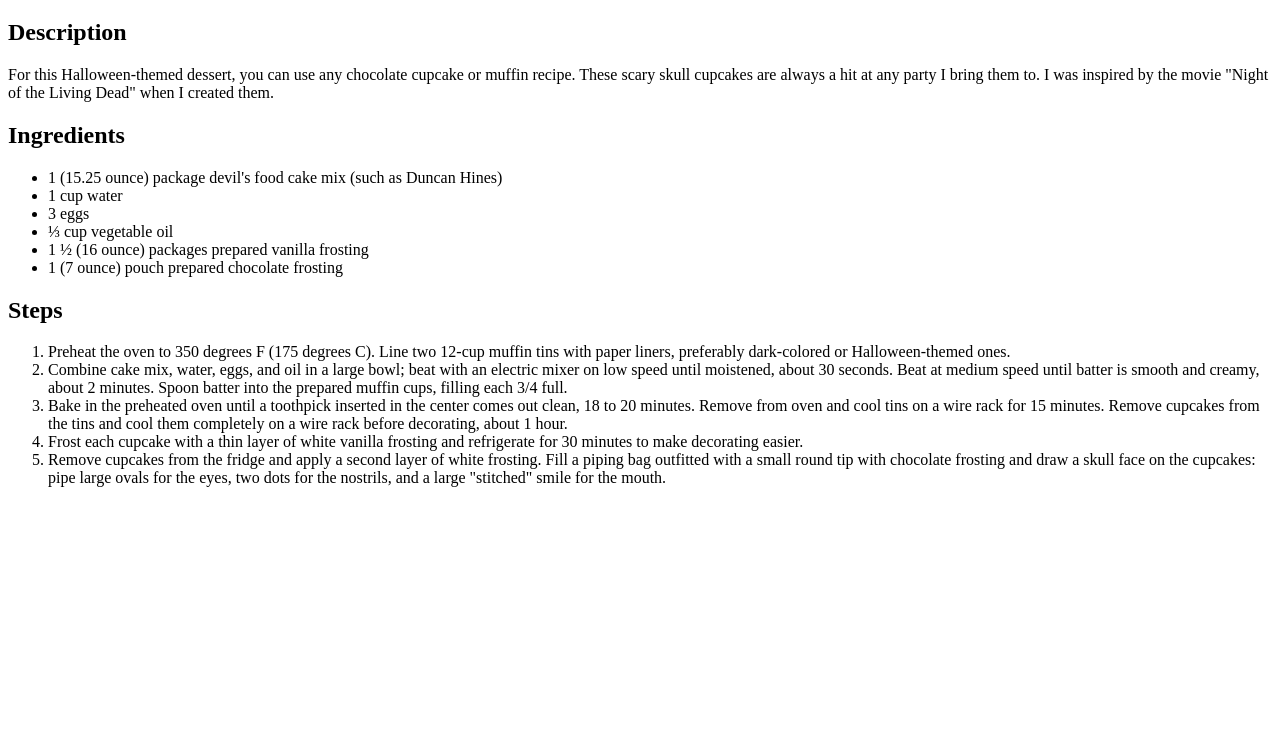
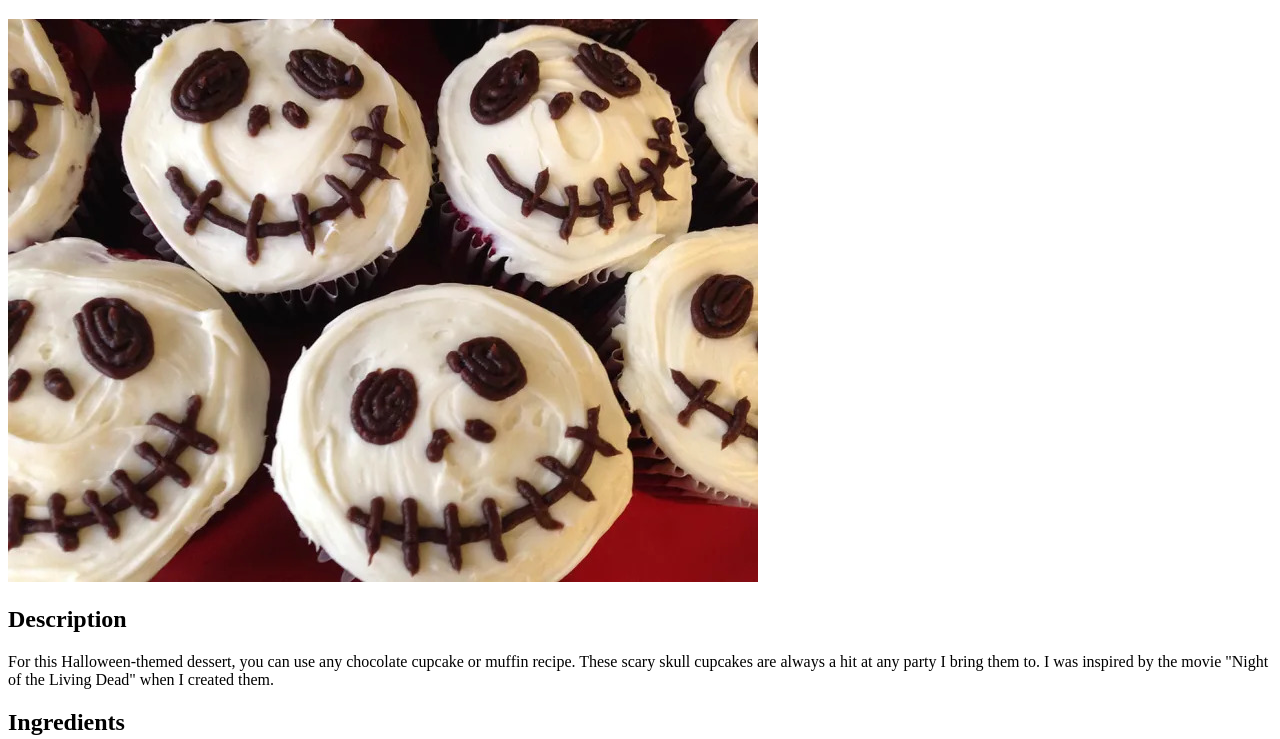
Before and after one commit to samuel-wyatt/odin-recipes, a plain HTML site: page recipes/halloweenCupcakes.html in a window 1280 px wide. Shown: the part 61-800 px from the top of the page. Drawn offline with Linux system fonts and the light colour scheme.

Commit message:
add image reference to 'halloweenCupcakes.jpeg'

```diff
--- a/recipes/halloweenCupcakes.html
+++ b/recipes/halloweenCupcakes.html
@@ -7,6 +7,7 @@
 
     <body>
         <h1>Halloween Cupcakes</h1>
+        <img src="../images/halloweenCupcakes.jpeg" alt="Cupcakes with a face in frosting">
         <h2>Description</h2>
         <p>For this Halloween-themed dessert, you can use any chocolate cupcake or muffin recipe. These scary skull cupcakes are always a hit at any party I bring them to. I was inspired by the movie "Night of the Living Dead" when I created them.</p>
 
```
